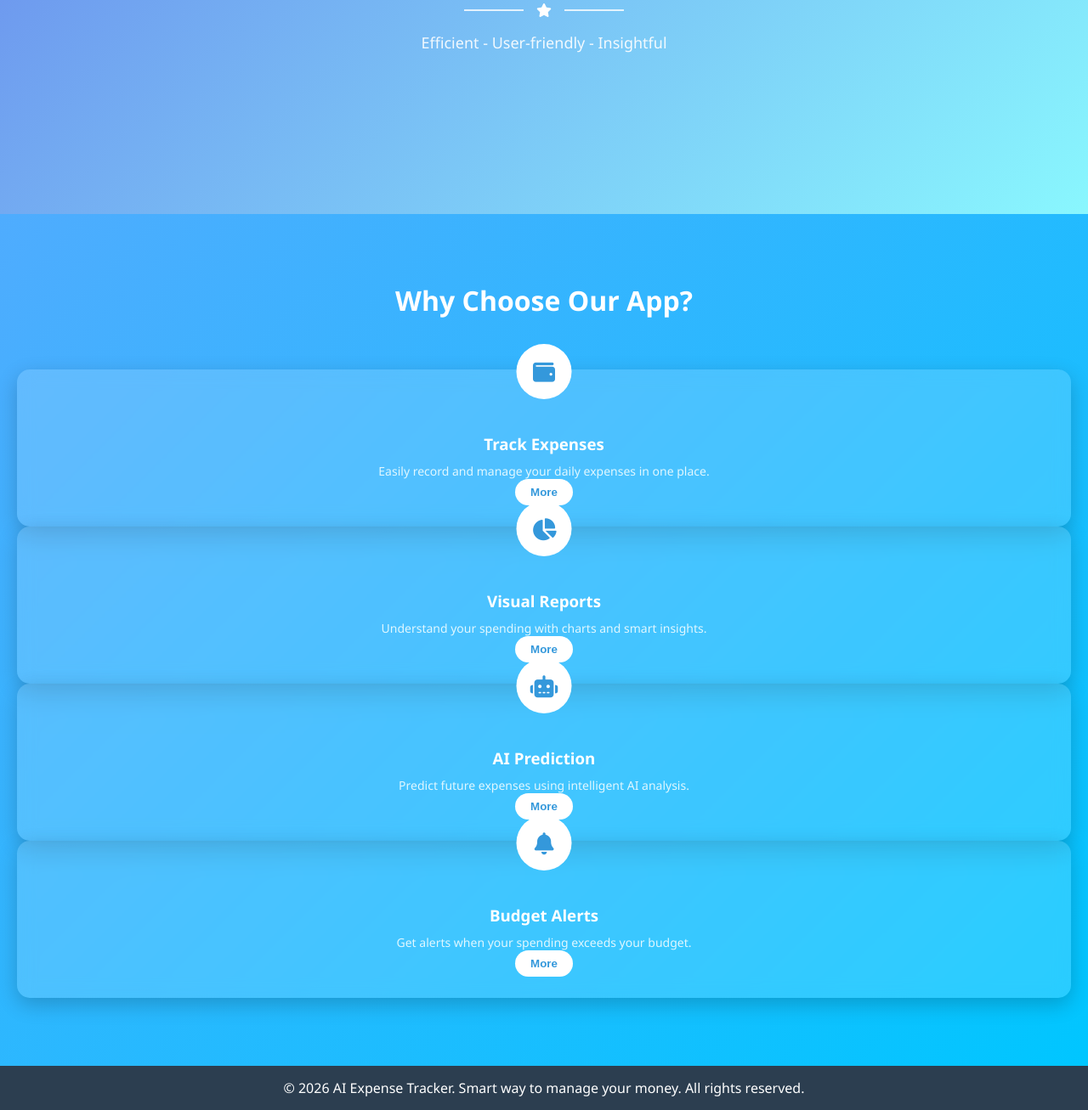
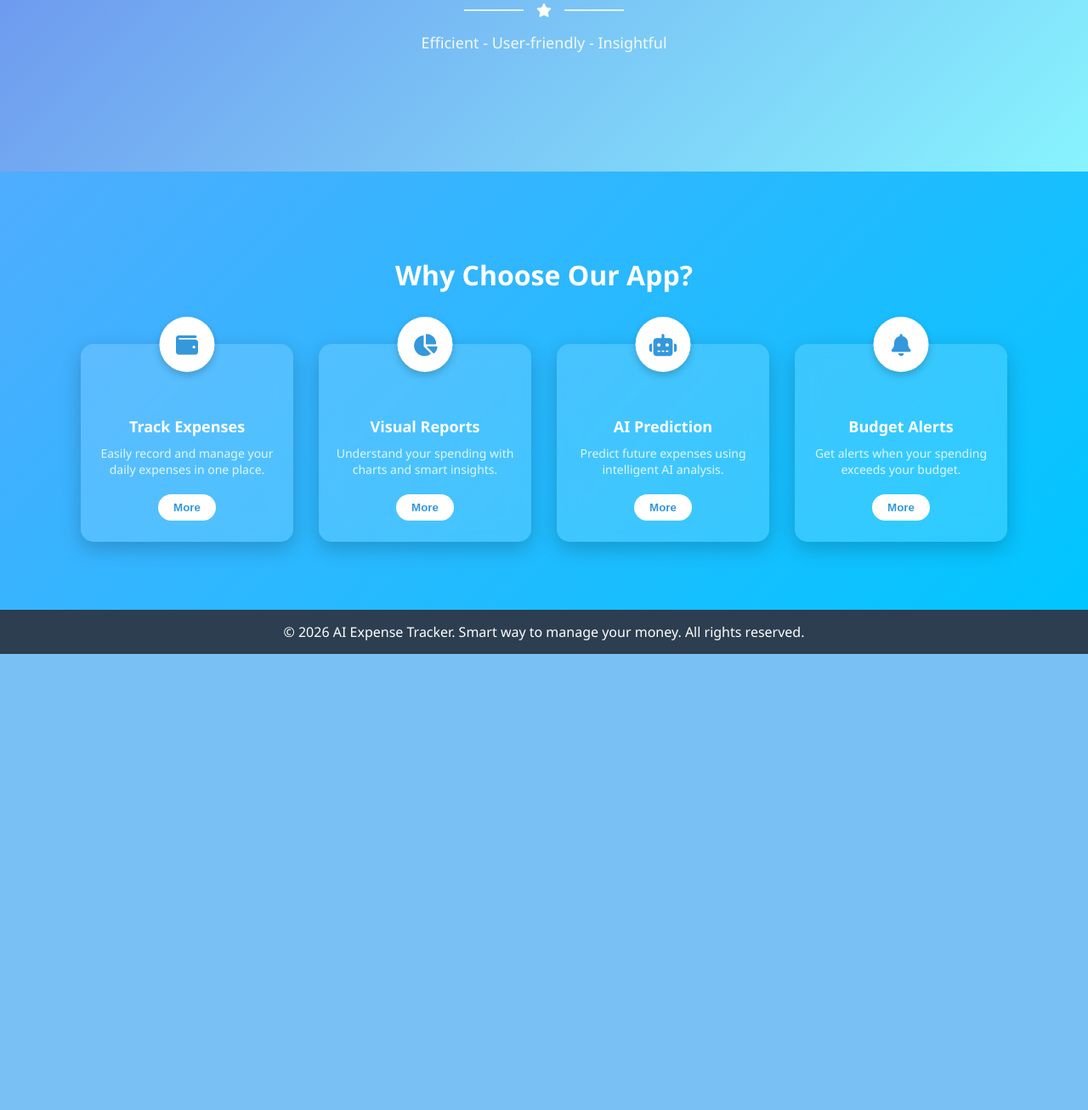
Before and after one commit to kanakadurgapitchuka/ai-expense-tracker, a Flask app: page / in a window 1280 px wide. Shown: the part 531-1838 px from the top of the page at 85% size. After the commit the page ends 1301 px from the top, so only its background shows below. Run offline with Flask 3, Linux system fonts and the light colour scheme; some libraries are stand-ins or nearby versions.

Commit message:
Refactor feature section styles in CSS

```diff
--- a/static/style.css
+++ b/static/style.css
@@ -736,9 +736,12 @@ body{
 }
 
 
+
+/* ===== FEATURES SECTION ===== */
 .features {
     text-align: center;
-    padding: 80px 20px;
+    padding: 100px 20px 80px;
+    margin-top: -50px; /* 🔥 removes gap from hero */
     background: linear-gradient(135deg, #4facfe, #00c6ff);
 }
 
@@ -748,25 +751,34 @@ body{
     color: white;
 }
 
-/* CARD */
+/* ===== CONTAINER ===== */
+.feature-container {
+    display: flex;
+    justify-content: center;
+    gap: 30px;
+    flex-wrap: wrap;
+}
+
+/* ===== CARD ===== */
 .feature-card {
-    background: rgba(255, 255, 255, 0.15);   /* glass effect 🔥 */
-    padding: 40px 20px 25px;
+    width: 250px;
+    background: rgba(255, 255, 255, 0.15);
+    padding: 50px 20px 25px;
     border-radius: 15px;
     text-align: center;
     position: relative;
-    backdrop-filter: blur(10px);
+    backdrop-filter: blur(12px);
     box-shadow: 0 8px 25px rgba(0,0,0,0.2);
-    transition: 0.3s;
+    transition: all 0.3s ease;
     color: white;
 }
 
-/* HOVER */
+/* ===== HOVER ===== */
 .feature-card:hover {
-    transform: translateY(-10px) scale(1.03);
+    transform: translateY(-10px) scale(1.05);
 }
 
-/* ICON */
+/* ===== ICON ===== */
 .icon-circle {
     width: 65px;
     height: 65px;
@@ -778,24 +790,27 @@ body{
     justify-content: center;
     font-size: 26px;
     position: absolute;
-    top: -30px;
+    top: -32px;
     left: 50%;
     transform: translateX(-50%);
+    box-shadow: 0 4px 10px rgba(0,0,0,0.2);
 }
 
-/* TEXT */
+/* ===== TEXT ===== */
 .feature-card h3 {
     margin-top: 35px;
     margin-bottom: 10px;
     color: white;
+    font-size: 18px;
 }
 
 .feature-card p {
     font-size: 14px;
     color: #e0f7ff;
+    margin-bottom: 20px;
 }
 
-/* BUTTON */
+/* ===== BUTTON ===== */
 .feature-card button {
     padding: 8px 18px;
     border: none;
@@ -804,4 +819,15 @@ body{
     color: #3498db;
     cursor: pointer;
     font-weight: bold;
+    transition: 0.3s;
 }
+
+.feature-card button:hover {
+    background: #f1f1f1;
+}
+
+/* ===== BODY FIX (IMPORTANT) ===== */
+body {
+    margin: 0;
+    padding: 0;
+}
```
